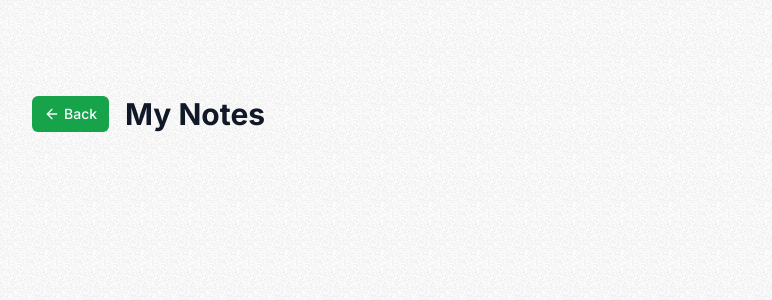
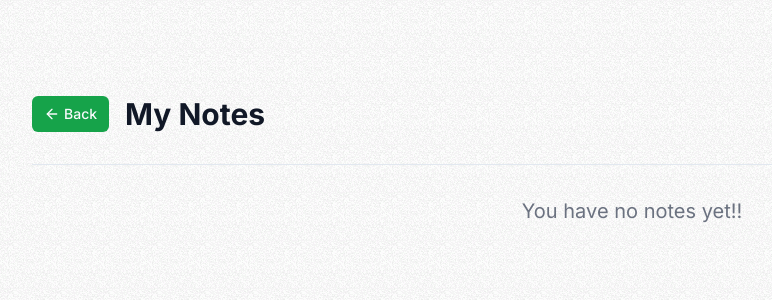
Before and after one commit to gaurav-sarage/idealixz, a Next.js app: page /dashboard in a window 1280 px wide. Shown: the top 300 px of the page, without its empty margins (8-780 px from the left). Built offline with nearby package versions, Linux system fonts and the light colour scheme.

Commit message:
created a button to go back to home page, and created div to set conditional for whether there are notes or not on the dashboard page

```diff
--- a/src/app/dashboard/page.tsx
+++ b/src/app/dashboard/page.tsx
@@ -3,6 +3,7 @@ import Link from 'next/link';
 import React from 'react';
 import { ArrowLeft } from "lucide-react";
 import { UserButton } from '@clerk/nextjs';
+import { Separator } from '@/components/ui/separator';
 
 interface Props {};
 
@@ -30,10 +31,14 @@ const DashboardPage = (props: Props) => {
                     </div>
 
                     <div className='h-8'></div>
+                    <Separator />
+                    <div className='h-8'></div>
+                    {/* List all the notes & their respective info */}
+                    {/* TODO event rendered conditionally */}
 
-
-
-
+                    <div className='text-center'>
+                        <h2 className='text-xl text-gray-500'>You have no notes yet!!</h2>
+                    </div>
                 </div>
             </div>
         </>
```
